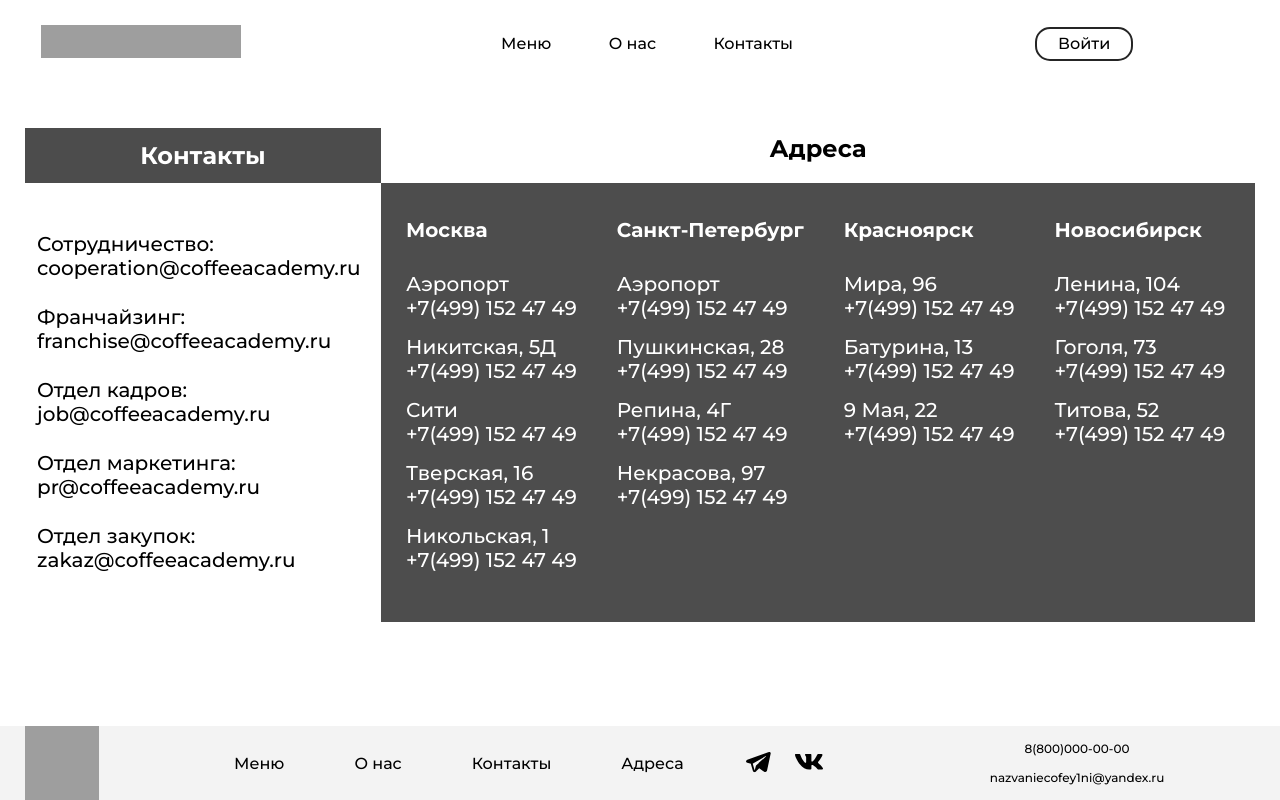
After one commit to KoreTeo/academyCoffee, a Django app: page /contacts/ in a window 1280 px wide. The commit adds this page. Run offline with Django 4.2, Linux system fonts and the light colour scheme; grey boxes are pictures that could not be loaded.

Commit message:
Сделал верстку страниц контакты и о нас

```diff
--- a/academyCoffee/static/base/css/base.css
+++ b/academyCoffee/static/base/css/base.css
@@ -87,8 +87,8 @@ ul {
 }
 
 .container-middle {
-    width: 262px;
-    margin-right: 272px;
+    width: 292px;
+    margin-right: 242px;
     display: flex;
     justify-content: space-between;
     gap: 54px;
@@ -139,7 +139,7 @@ ul {
     list-style: none;
     display: flex;
     gap: 70px;
-    margin: 0 205px 0 0;
+    margin-right: auto;
 }
 
 .main-footer-link {
@@ -152,10 +152,11 @@ ul {
     list-style: none;
     display: flex;
     gap: 20px;
-    margin: 0 85px 0 0;
+    margin: 0 75px 0 0;
 }
 
 .contacts {
+    width: 195px;
     display: flex;
     align-items: center;
     flex-direction: column;
--- /dev/null
+++ b/academyCoffee/static/contacts/css/style.css
@@ -0,0 +1,69 @@
+main {
+    display: flex;
+}
+
+.contacts {
+    width: 356px;
+}
+
+.contacts h2 {
+    width: 150px;
+    padding: 13px 103px;
+    background: #4C4C4C;
+    font-weight: 800;
+    font-size: 24px;
+    line-height: 29px;
+    color: #FFFFFF;
+    text-align: center;
+}
+
+.contacts-list {
+    margin: 35px 0 12px;
+}
+
+.contacts-list-item {
+    font-weight: 500;
+    font-size: 20px;
+    line-height: 24px;
+    width: 332px;
+    padding-bottom: 25px;
+}
+
+.addresses {
+    width: 874px;
+}
+
+.addresses h2 {
+    width: 112px;
+    padding: 6px 381px 20px;
+    font-weight: 800;
+    font-size: 24px;
+    line-height: 29px;
+    text-align: center;
+}
+
+.addresses-city-list {
+    background: #4D4D4D;
+    color: #FFFFFF;
+    padding: 35px 25px;
+    display: flex;
+    gap: 40px
+}
+
+.addresses-city-list-item {
+
+}
+
+.addresses-city-under-list h3 {
+    font-weight: 800;
+    font-size: 20px;
+    line-height: 24px;
+    margin-bottom: 30px;
+}
+
+.addresses-city-under-list-item {
+    font-weight: 500;
+    font-size: 20px;
+    line-height: 24px;
+    margin-bottom: 15px;
+}
--- a/academyCoffee/static/menu/css/style.css
+++ b/academyCoffee/static/menu/css/style.css
@@ -73,8 +73,6 @@
     height: 204px;
 }
 
-/* seasonal drinks section */
-
 section {
     width: 1075px;
     margin: 0 auto 65px;
@@ -106,8 +104,8 @@ h2 {
 }
 
 .container-images img {
-    max-height: 170px;
-    max-width: fit-content;
+    min-height: fit-content;
+    min-width: fit-content;
 }
 
 .star-counter {
--- a/academyCoffee/templates/main/base.html
+++ b/academyCoffee/templates/main/base.html
@@ -26,7 +26,7 @@
         <div class="container-middle">
             <a class="nav-bar-item" href="{% url 'menu' %}">Меню</a>
             <a class="nav-bar-item" href="{% url 'about' %}">О нас</a>
-            <a class="nav-bar-item" href="{% url 'stocks' %}">Акции</a>
+            <a class="nav-bar-item" href="{% url 'contacts' %}">Контакты</a>
         </div>
         {% if user.is_authenticated %}
             <div class="container-right">
@@ -56,10 +56,10 @@
                 <a href="{% url 'about' %}" class="main-footer-link">О нас</a>
             </li>
             <li>
-                <a href="#" class="main-footer-link">Контакты</a>
+                <a href="{% url 'contacts' %}" class="main-footer-link">Контакты</a>
             </li>
             <li>
-                <a href="#" class="main-footer-link">Адреса</a>
+                <a href="{% url 'contacts' %}" class="main-footer-link">Адреса</a>
             </li>
         </ul>
         <ul class="socials-list">
--- /dev/null
+++ b/academyCoffee/templates/main/contacts.html
@@ -0,0 +1,115 @@
+{% extends 'main/base.html' %}
+{% load static %}
+
+{% block style %}
+    <link rel="stylesheet" href="{% static 'contacts/css/style.css' %}">
+{% endblock %}
+{% block content %}
+<main>
+    <div class="contacts">
+        <h2>Контакты</h2>
+        <ul class="contacts-list">
+          <li class="contacts-list-item">
+            Сотрудничество: cooperation@coffeeacademy.ru
+          </li>
+          <li class="contacts-list-item">
+            Франчайзинг: franchise@coffeeacademy.ru
+          </li>
+          <li class="contacts-list-item">
+            Отдел кадров: job@coffeeacademy.ru
+          </li>
+          <li class="contacts-list-item">
+            Отдел маркетинга: pr@coffeeacademy.ru
+          </li>
+          <li class="contacts-list-item">
+            Отдел закупок: zakaz@coffeeacademy.ru
+          </li>
+        </ul>
+      </div>
+      <div class="addresses">
+          <h2>Адреса</h2>
+        <ul class="addresses-city-list">
+          <li class="addresses-city-list-item">
+            <ul class="addresses-city-under-list">
+              <h3>Москва</h3>
+              <li class="addresses-city-under-list-item">
+                Аэропорт<br>
+                +7(499) 152 47 49
+              </li>
+              <li class="addresses-city-under-list-item">
+                Никитская, 5Д<br>
+                +7(499) 152 47 49
+              </li>
+              <li class="addresses-city-under-list-item">
+                Сити<br>
+                +7(499) 152 47 49
+              </li>
+              <li class="addresses-city-under-list-item">
+                Тверская, 16<br>
+                +7(499) 152 47 49
+              </li>
+              <li class="addresses-city-under-list-item">
+                Никольская, 1<br>
+                +7(499) 152 47 49
+              </li>
+            </ul>
+          </li>
+          <li class="addresses-city-list-item">
+            <ul class="addresses-city-under-list">
+                <h3>Санкт-Петербург</h3>
+              <li class="addresses-city-under-list-item">
+                Аэропорт<br>
+                +7(499) 152 47 49
+              </li>
+              <li class="addresses-city-under-list-item">
+                Пушкинская, 28<br>
+                +7(499) 152 47 49
+              </li>
+              <li class="addresses-city-under-list-item">
+                Репина, 4Г<br>
+                +7(499) 152 47 49
+              </li>
+              <li class="addresses-city-under-list-item">
+                Некрасова, 97<br>
+                +7(499) 152 47 49
+              </li>
+            </ul>
+          </li>
+          <li class="addresses-city-list-item">
+            <ul class="addresses-city-under-list">
+                <h3>Красноярск</h3>
+              <li class="addresses-city-under-list-item">
+                Мира, 96<br>
+                +7(499) 152 47 49
+              </li>
+              <li class="addresses-city-under-list-item">
+                Батурина, 13<br>
+                +7(499) 152 47 49
+              </li>
+              <li class="addresses-city-under-list-item">
+                9 Мая, 22<br>
+                +7(499) 152 47 49
+              </li>
+            </ul>
+          </li>
+          <li class="addresses-city-list-item">
+            <ul class="addresses-city-under-list">
+                <h3>Новосибирск</h3>
+              <li class="addresses-city-under-list-item">
+                Ленина, 104<br>
+                +7(499) 152 47 49
+              </li>
+              <li class="addresses-city-under-list-item">
+                Гоголя, 73<br>
+                +7(499) 152 47 49
+              </li>
+              <li class="addresses-city-under-list-item">
+                Титова, 52<br>
+                +7(499) 152 47 49
+              </li>
+            </ul>
+          </li>
+        </ul>
+      </div>
+</main>
+{% endblock %}
--- a/academyCoffee/templates/main/menu.html
+++ b/academyCoffee/templates/main/menu.html
@@ -131,7 +131,6 @@
                             {% if baskets %}
                                 {% for basket in baskets %}
                                     {% if basket.product.id == product.id %}
-                                        {% comment %}              Настроить стили                {% endcomment %}
                                         <div class="amount-button">
                                             <button><a class="btn btn-outline-success"
                                                        href="{% url 'basket_deletion' basket.product.id %}">-</a>
@@ -140,7 +139,6 @@
                                             <button><a class="btn btn-outline-success"
                                                        href="{% url 'basket_add' basket.product.id %}">+</a></button>
                                         </div>
-                                        {% comment %}----------------------------------------------{% endcomment %}
                                     {% elif basket.product.id != product.id %}
                                         <button class="button-to-cart">
                                             <a class="btn btn-outline-success" href="{% url 'basket_add' product.id %}">Добавить
--- a/academyCoffee/urls.py
+++ b/academyCoffee/urls.py
@@ -9,7 +9,7 @@ urlpatterns = [
     path('cart/', views.OrderCreateView.as_view(), name='cart'),
     path('menu/', views.menu, name='menu'),
     path('account/<int:pk>/', login_required(views.UserProfileView.as_view()), name='profile'),
-    path('stocks/', views.stocks, name='stocks'),
+    path('contacts/', views.contacts, name='contacts'),
     path('registration/', views.UserRegistrationView.as_view(), name='registration'),
     path('ququ/', views.registration2, name='registration2'),
     path('about/', views.about, name='about'),
--- a/academyCoffee/views.py
+++ b/academyCoffee/views.py
@@ -113,11 +113,11 @@ def orderhistory(request):
     return render(request, 'main/orderhistory.html', {'title': "История заказов"})
 
 
-def stocks(request):
+def contacts(request):
     context = {
-        'title': "Акции"
+        'title': "Контакты"
     }
-    return render(request, 'main/stocks.html', context)
+    return render(request, 'main/contacts.html', context)
 
 
 class CreateUserCardView(TitleMixin, CreateView):
```
Also changed, not shown: academyCoffee/static/about/css/style.css (added, +181 -0 lines), academyCoffee/templates/main/about.html (+78 -12 lines), academyCoffee/templates/main/stocks.html (deleted, +0 -13 lines), academyCoffee/static/about/img/app_phone.png (added), academyCoffee/static/about/img/appstore.png (added), academyCoffee/static/about/img/coffee_about_1.png (added), academyCoffee/static/about/img/coffee_about_2.png (added), academyCoffee/static/about/img/googleplay.png (added), academyCoffee/static/about/img/three_coffee.png (added), db.sqlite3.
